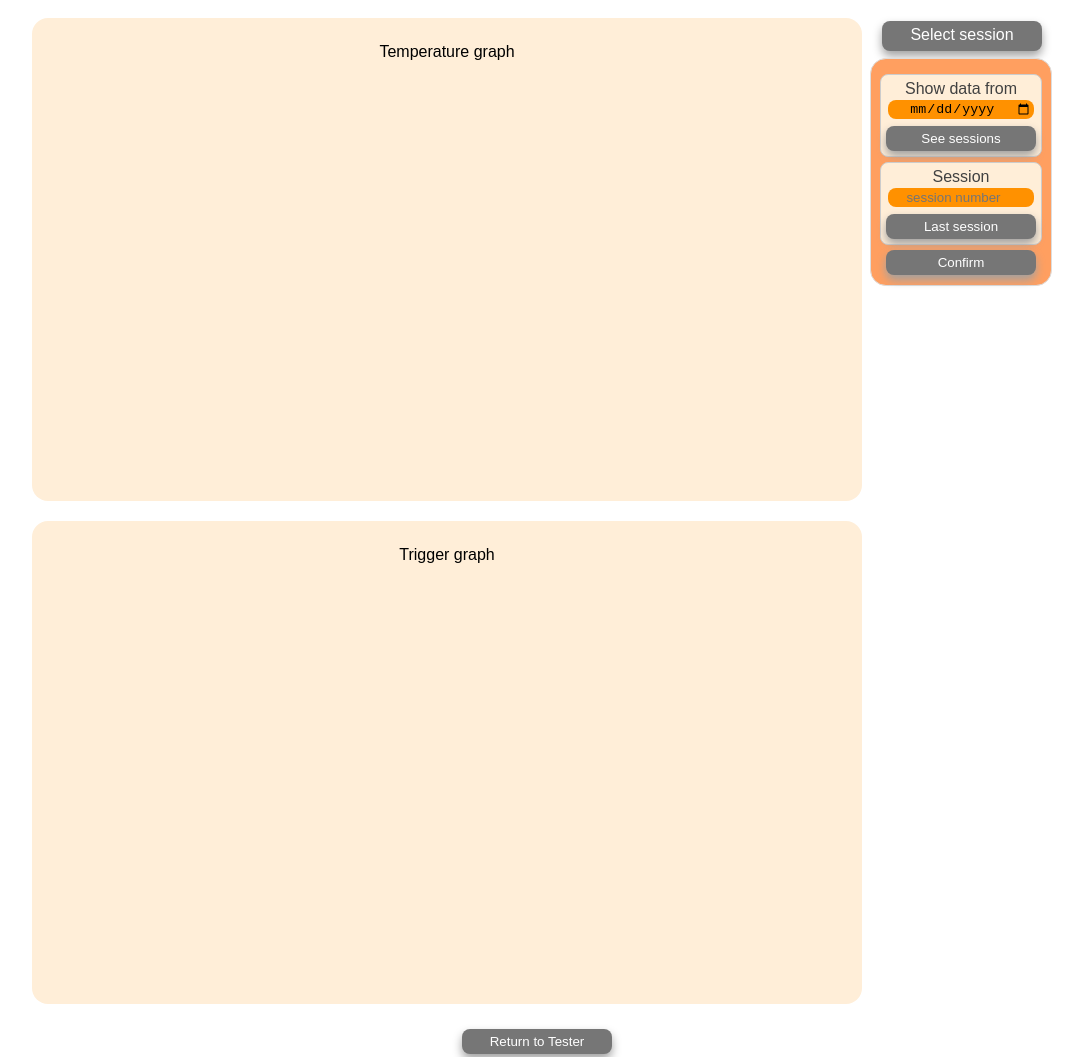
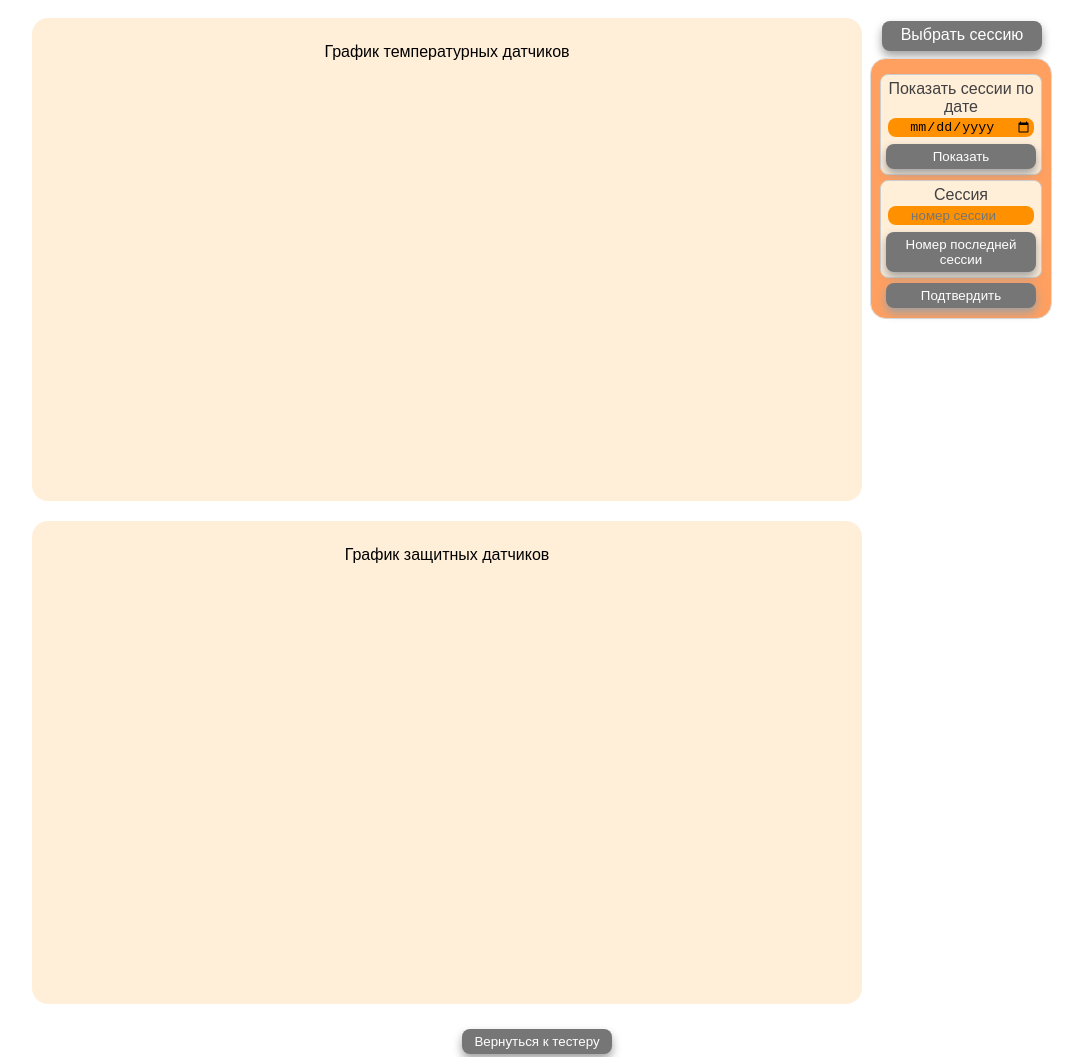
Before and after one commit to MaraGramenitskaya/Tester, a plain HTML site: page public/graph.html in a window 1280 px wide. Shown: the top 1057 px of the page, without its empty margins (103-1186 px from the left). Drawn offline with nearby package versions, Linux system fonts and the light colour scheme; no server answers.

Commit message:
Update graph.html

```diff
--- a/public/graph.html
+++ b/public/graph.html
@@ -4,7 +4,7 @@
 <head>
     <meta charset="UTF-8">
     <meta name="viewport" content="width=device-width, initial-scale=1.0">
-    <title>Graph</title>
+    <title>График</title>
     <link rel="stylesheet" href="graph.css">
     <script src="https://cdn.jsdelivr.net/npm/chart.js@4.4.3/dist/chart.umd.min.js"></script>
 
@@ -14,36 +14,36 @@
     <div class="workspace">
         <div id="canvass">
             <div class="temp">
-                <span>Temperature graph</span>
+                <span>График температурных датчиков</span>
                 <canvas id="myChart" width="800" height="400"></canvas> </canvas>
             </div>
             <div class="temp">
-                <span>Trigger graph</span>
-                <canvas id="myChart2" width="800" height="400"></canvas> </canvas>
+                <span>График защитных датчиков</span>
+                <canvas id="myChart2" width="800" height="100"></canvas> </canvas>
             </div>
         </div>
         <div class="drop">
-            <span>Select session</span>
+            <span>Выбрать сессию</span>
             <div class="options" id="options">
                 <div class="inputBlock">
-                    <span>Show data from</span>
+                    <span>Показать сессии по дате</span>
                     <input type="date" id="time1">
-                    <button id="seeSession">See sessions</button>
+                    <button id="seeSession">Показать</button>
                 </div>
                 <div class="inputBlock">
-                    <span>Session</span>
-                    <input type="number" id="session" list="sessions-list" placeholder="session number">
+                    <span>Сессия</span>
+                    <input type="number" id="session" list="sessions-list" placeholder="номер сессии">
                     <datalist id="sessions-list"></datalist>
-                    <button id="lastSession">Last session</button>
+                    <button id="lastSession">Номер последней сессии</button>
                 </div>
-                <button id="confirm">Confirm</button>
+                <button id="confirm">Подтвердить</button>
 
             </div>
 
         </div>
 
     </div>
-    <button id="tester">Return to Tester</button>
+    <button id="tester">Вернуться к тестеру</button>
 
     <script src="/scripts/drawGraph.js"></script>
 </body>
```
